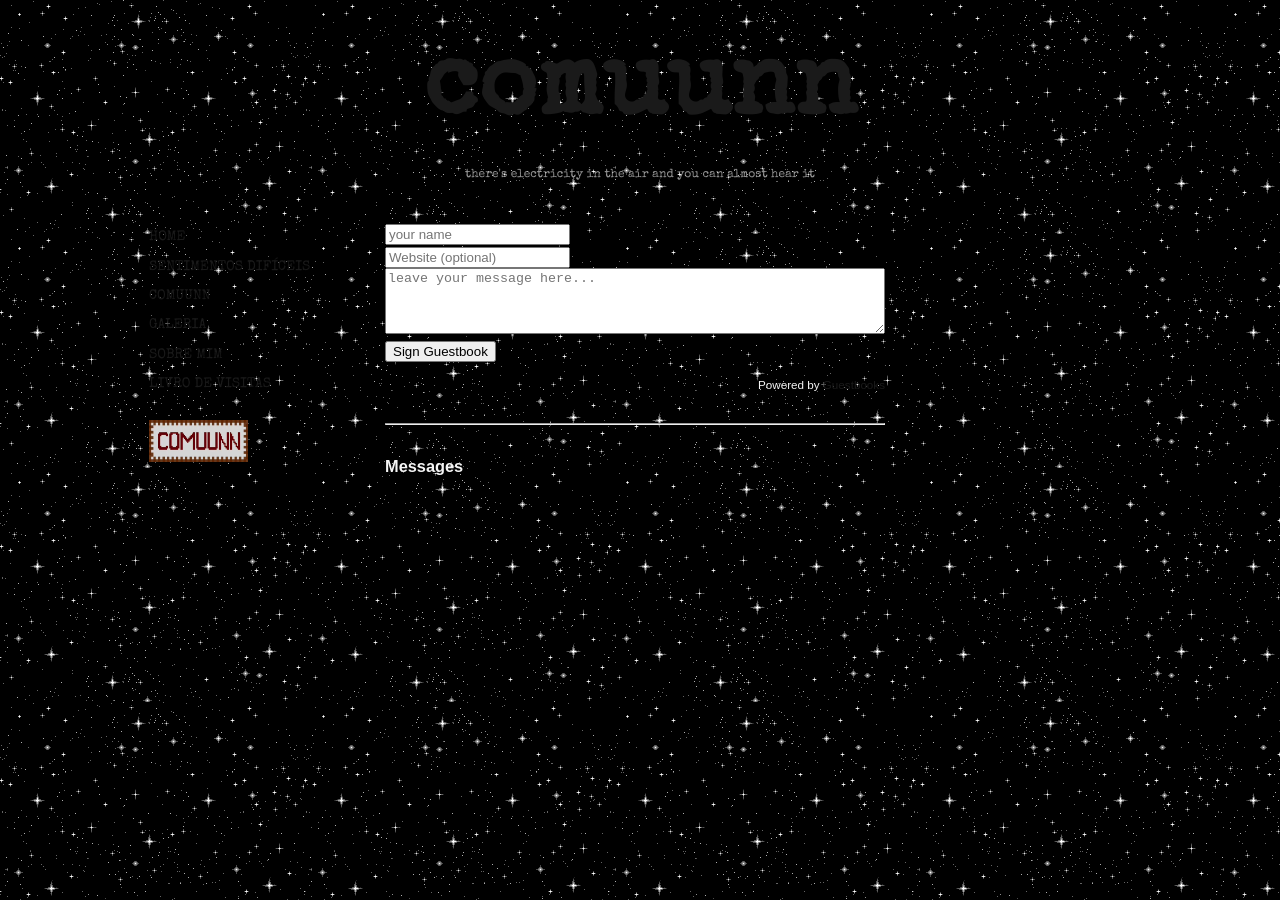
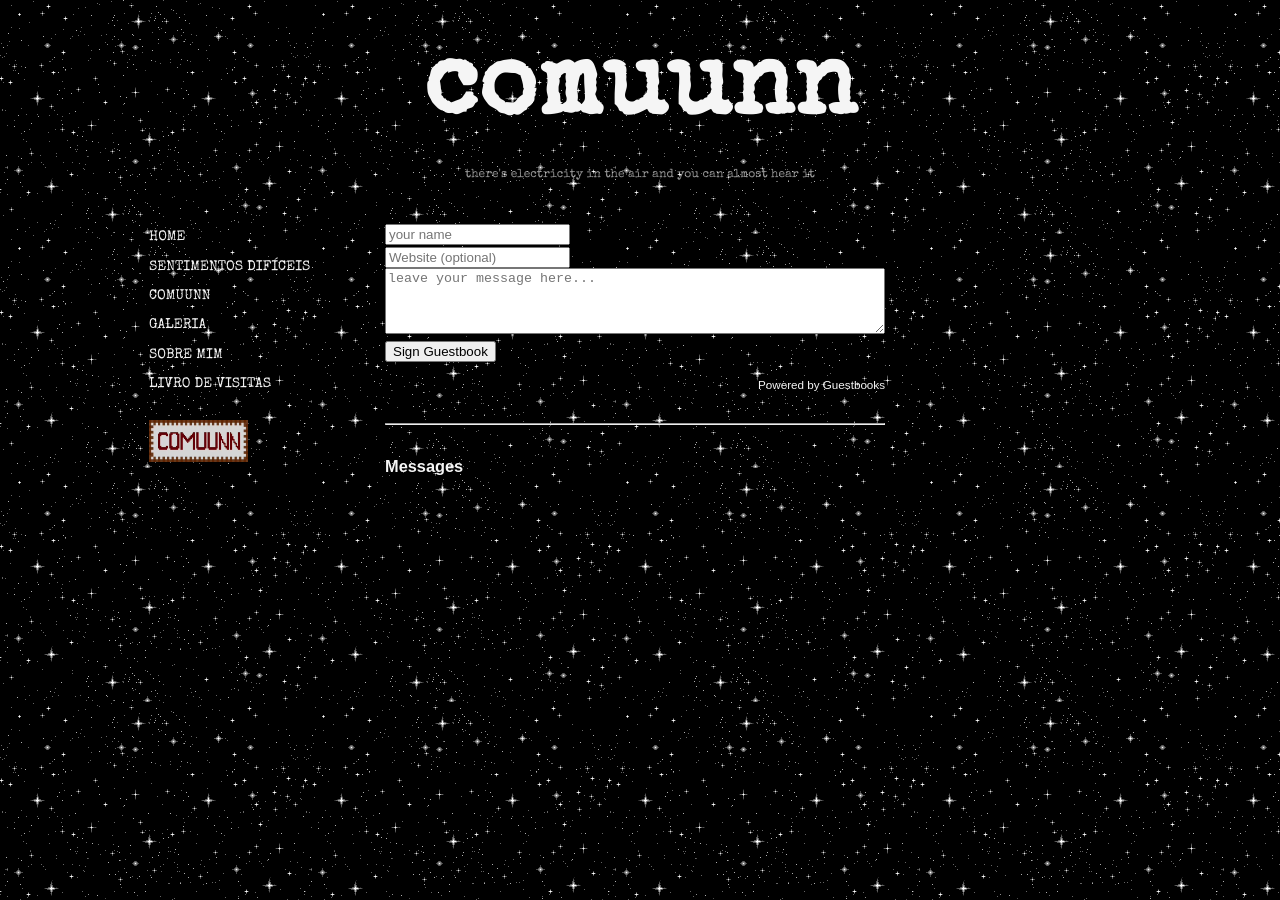
Before and after one commit to guiolhermer/comuunn, a Jekyll site: the page built from guestbook/index.html, in a window 1280 px wide. Built offline with Jekyll 4.4.1, drawn with Linux system fonts in a browser that asks for light colours; some web fonts are replaced; a script that is not in the unit is left out.

Commit message:
fix: update body and link colors for improved readability

```diff
--- a/assets/style.css
+++ b/assets/style.css
@@ -21,7 +21,7 @@ html, body {
 body {
   background-image: url('/assets/images/stars 1.gif');
   background-attachment: fixed;
-  color: var(--ink);
+  color: var(--branco-escuro);
   font-family: 'Special Elite', monospace;
   line-height: 1.6;
 }
@@ -34,7 +34,7 @@ body {
 }
 
 a {
-  color: var(--ink);
+  color: var(--branco-escuro);
   text-decoration: none;
 }
 
```
